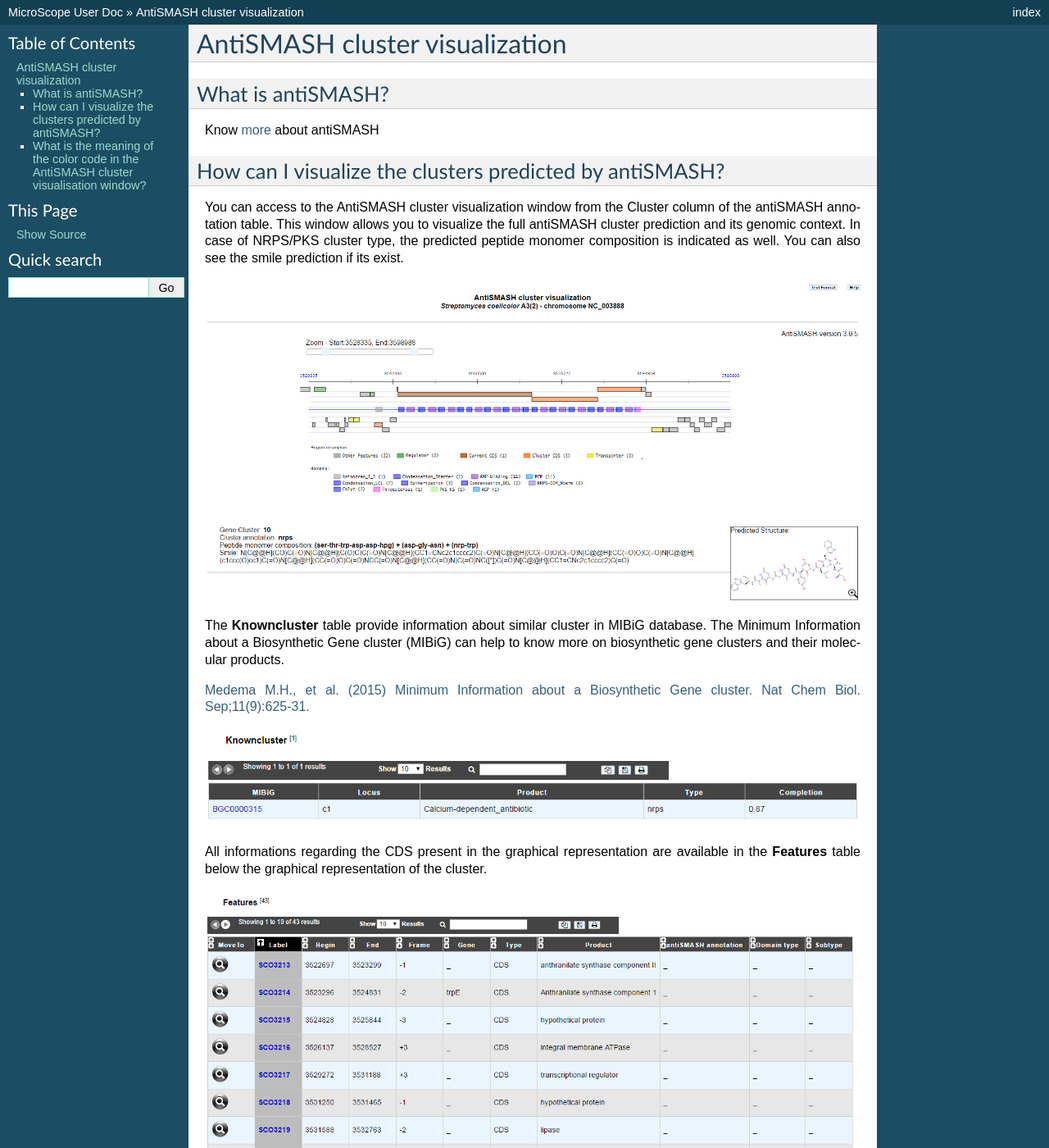
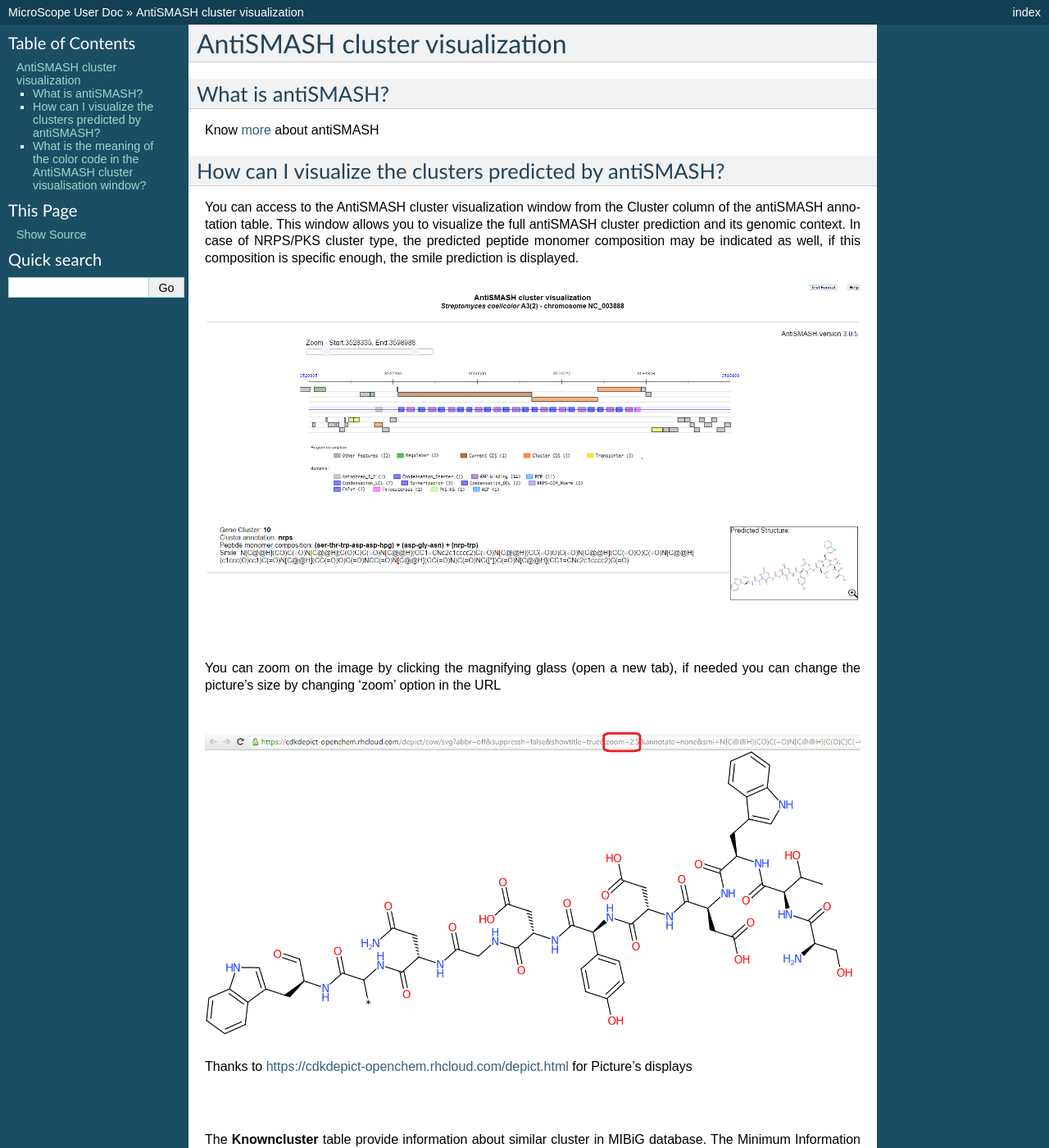
Before and after one commit to labgem/microscope-user-doc, a Sphinx documentation site: the page built from docs/content/mage/domainviewer.rst, in a window 1280 px wide and 1400 px high. Shown: the whole window at 82% size. Built offline with Sphinx 7.4.7, drawn with Linux system fonts in a browser that asks for light colours; formulas are drawn with MathJax 3.

Commit message:
Update domainviewer.rst

```diff
--- a/docs/content/mage/domainviewer.rst
+++ b/docs/content/mage/domainviewer.rst
@@ -12,9 +12,23 @@ How can I visualize the clusters predicted by antiSMASH?
 
 You can access to the AntiSMASH cluster visualization window from the Cluster column of the antiSMASH annotation table.
 This window allows you to visualize the full antiSMASH cluster prediction and its genomic context.
-In case of NRPS/PKS cluster type, the predicted peptide monomer composition is indicated as well. You can also see the smile prediction if its exist.
+In case of NRPS/PKS cluster type, the predicted peptide monomer composition may be indicated as well, if this composition is specific enough, the smile prediction is displayed.
 
 .. image:: img/antiSMASH3_viewer.PNG
+
+
+|
+|
+
+You can zoom on the image by clicking the magnifying glass (open a new tab), if needed you can change the picture's size by changing 'zoom' option in the URL
+
+.. image:: img/antiSMASH3_zoom.PNG
+
+Thanks to `https://cdkdepict-openchem.rhcloud.com/depict.html <https://cdkdepict-openchem.rhcloud.com/depict.html>`_ for Picture's displays
+
+|
+|
+
 
 The **Knowncluster** table provide information about similar cluster in MIBiG database. The Minimum Information about a Biosynthetic Gene cluster (MIBiG) can help to know more on biosynthetic gene clusters and their molecular products.
 
@@ -22,15 +36,29 @@ The **Knowncluster** table provide information about similar cluster in MIBiG da
 
 .. image:: img/antiSMASH3_Knowncluster.PNG
 
+
+|
+|
+
+
 All informations regarding the CDS present in the graphical representation are available in the **Features** table below the graphical representation of the cluster.
 
 .. image:: img/antiSMASH3_Feature.PNG
+
+|
+|
+
 
 The **Tailoringcluster** table provide information about gene which may be involve in tailoring reaction. By clicking on the number, you can access to the Pubmed related article.
 
 .. image:: img/antiSMASH3_Tailoringcluster.PNG
 
+|
+|
+
+
 What is the meaning of the color code in the AntiSMASH cluster visualisation window?
 -------------------------------------------------------------------------------------------
+
 .. image:: img/antiSMASH3_domain_color_code.PNG
 .. image:: img/antiSMASH3_Feature_color_code.PNG
```
